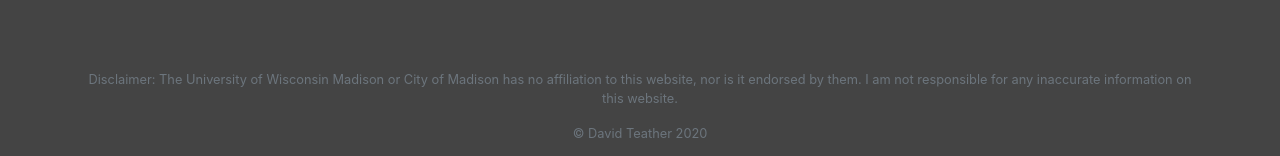
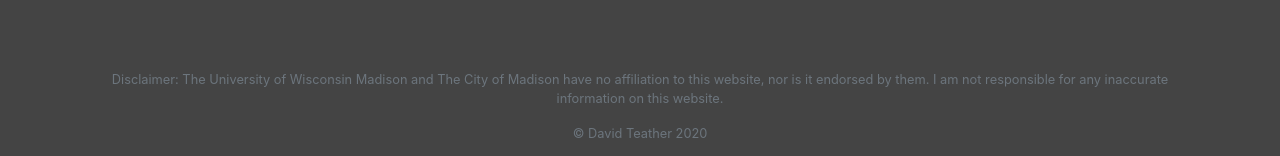
Before and after one commit to davidteather/UW-Madison-Covid-19, an Angular app in the folder corona-dashboard/: page / in a window 1280 px wide. Shown: the part 1356-1512 px from the top of the page. Built offline with nearby package versions, Linux system fonts and the light colour scheme; no server answers.

Commit message:
Fixed wording

```diff
--- a/corona-dashboard/src/app/components/footer/footer.component.html
+++ b/corona-dashboard/src/app/components/footer/footer.component.html
@@ -1,5 +1,5 @@
 <div class="container" style="background-color:#444444;">
-  <p class="text-muted small  text-center">Disclaimer: The University of Wisconsin Madison or City of Madison has no affiliation to this
+  <p class="text-muted small  text-center">Disclaimer: The University of Wisconsin Madison and The City of Madison have no affiliation to this
     website, nor is it endorsed by them. I am not responsible for any inaccurate information on this website.
   </p>
   <p class="text-muted small text-center">&copy; David Teather 2020</p>
```
